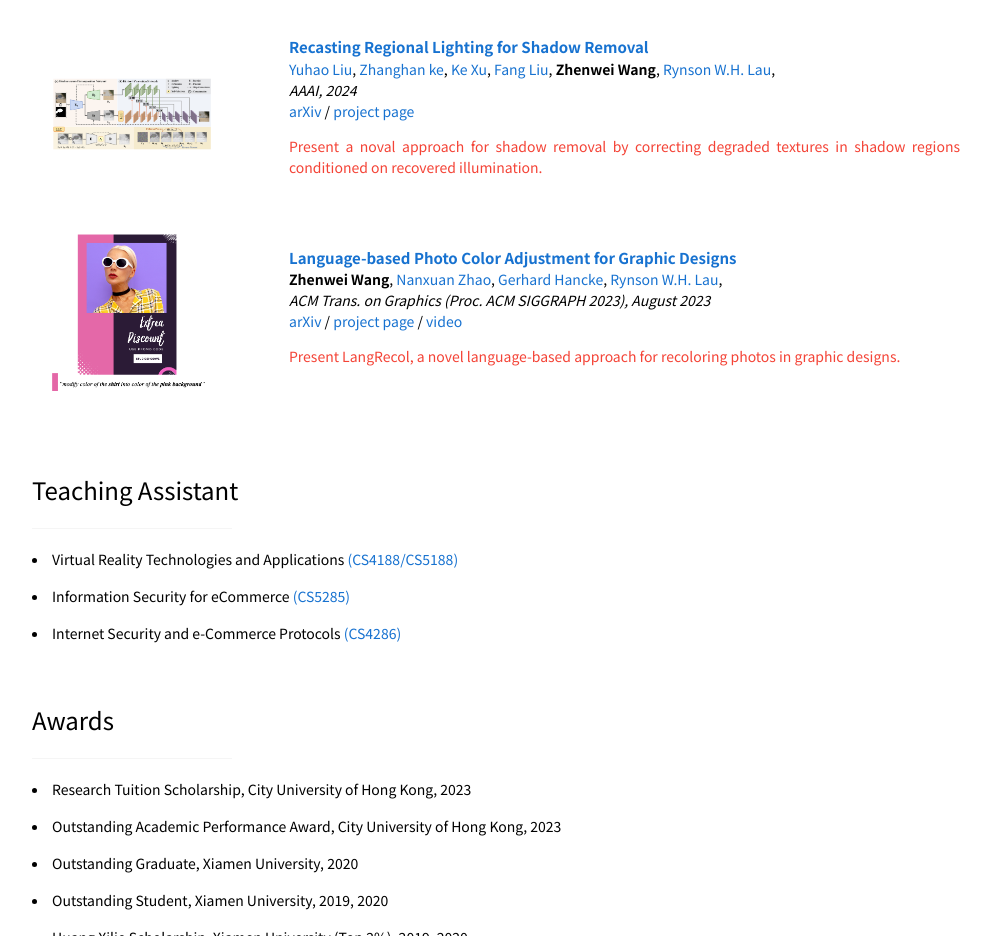
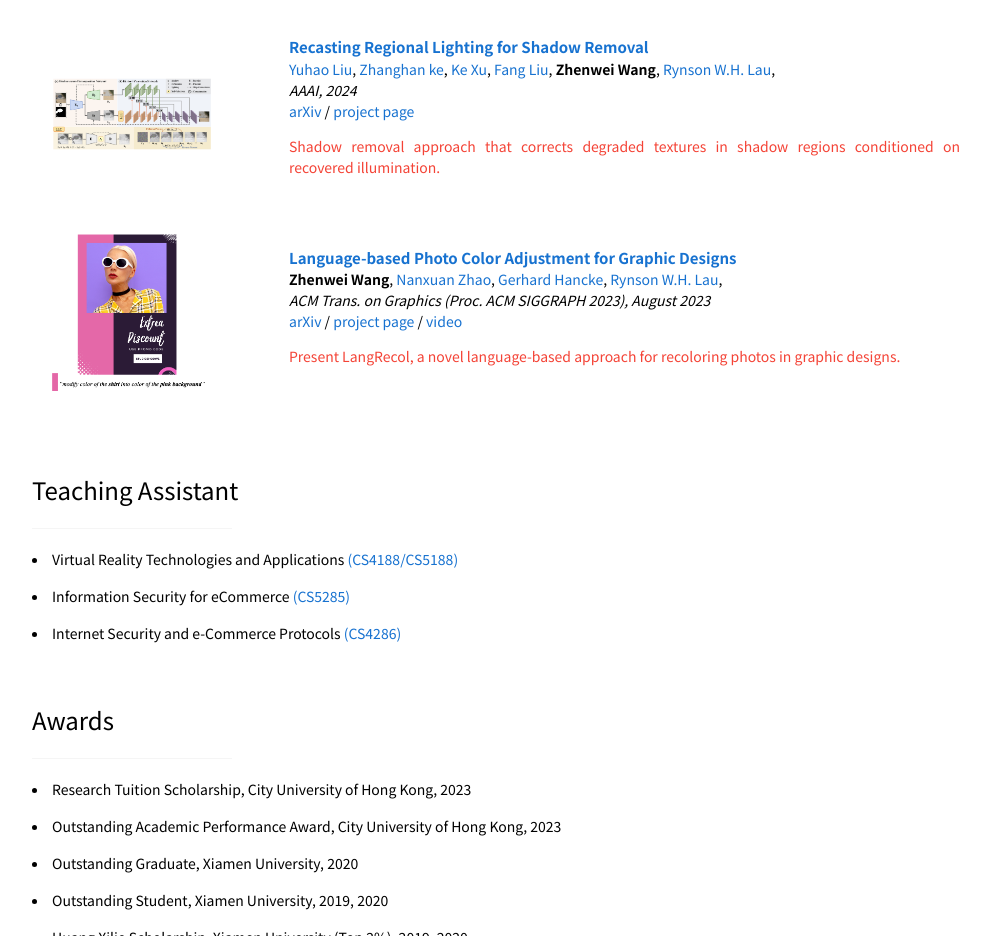
Before and after one commit to zhenwwang/zhenwwang.github.io, a plain HTML site: page index.html in a window 1280 px wide. Shown: the part 1060-1996 px from the top of the page, without its empty margins (214-1205 px from the left). Drawn offline with nearby package versions, Linux system fonts and the light colour scheme.

Commit message:
update AAAI 2024 paper

```diff
--- a/index.html
+++ b/index.html
@@ -202,7 +202,7 @@
               /
               <a href="https://yuhaoliu7456.github.io/RRL-Net/">project page</a>
               <p class="w3-text-red">
-                Present a noval approach for shadow removal by correcting degraded textures in shadow regions conditioned on recovered illumination.
+                Shadow removal approach that corrects degraded textures in shadow regions conditioned on recovered illumination.
               </p>
             </td>
           </tr>
```
